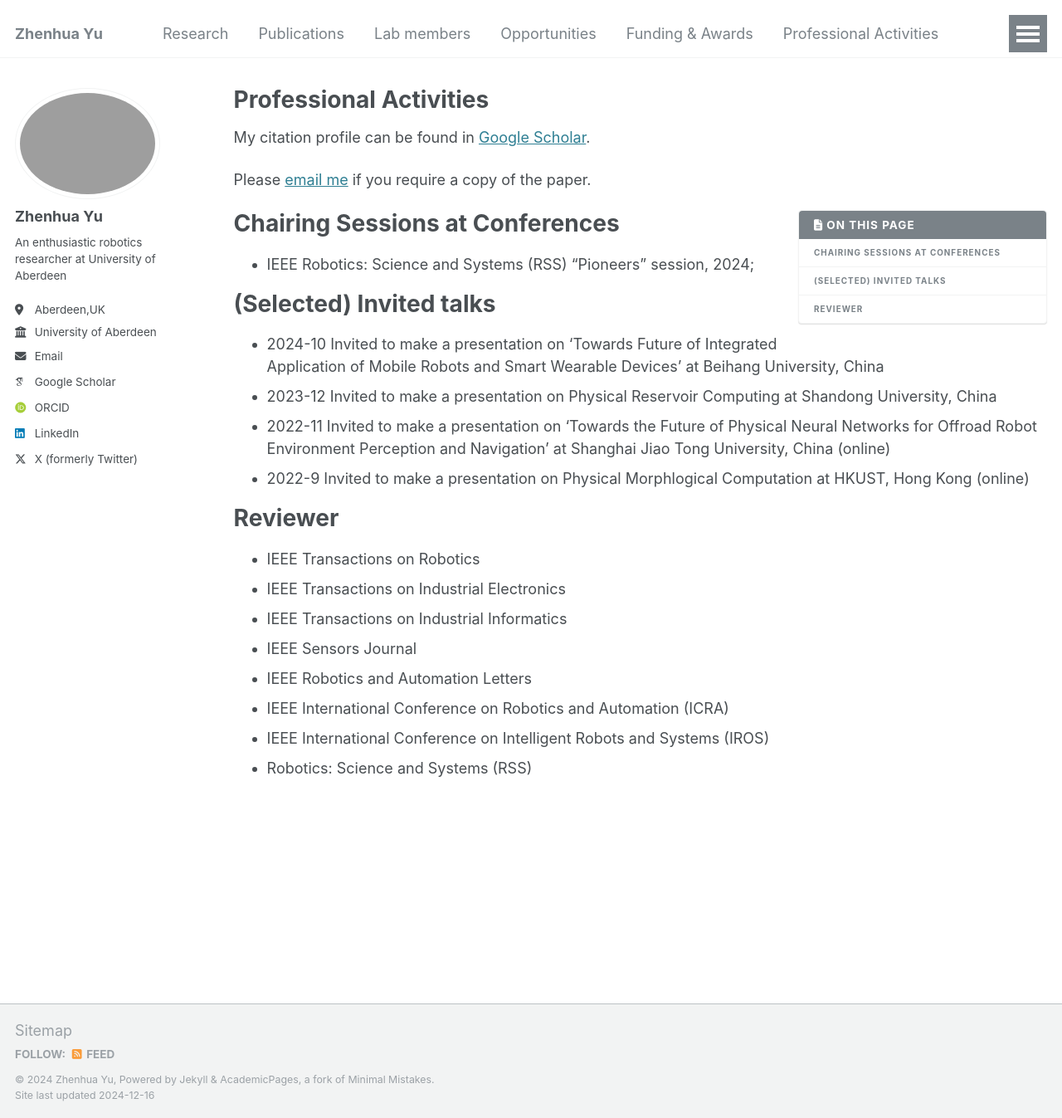
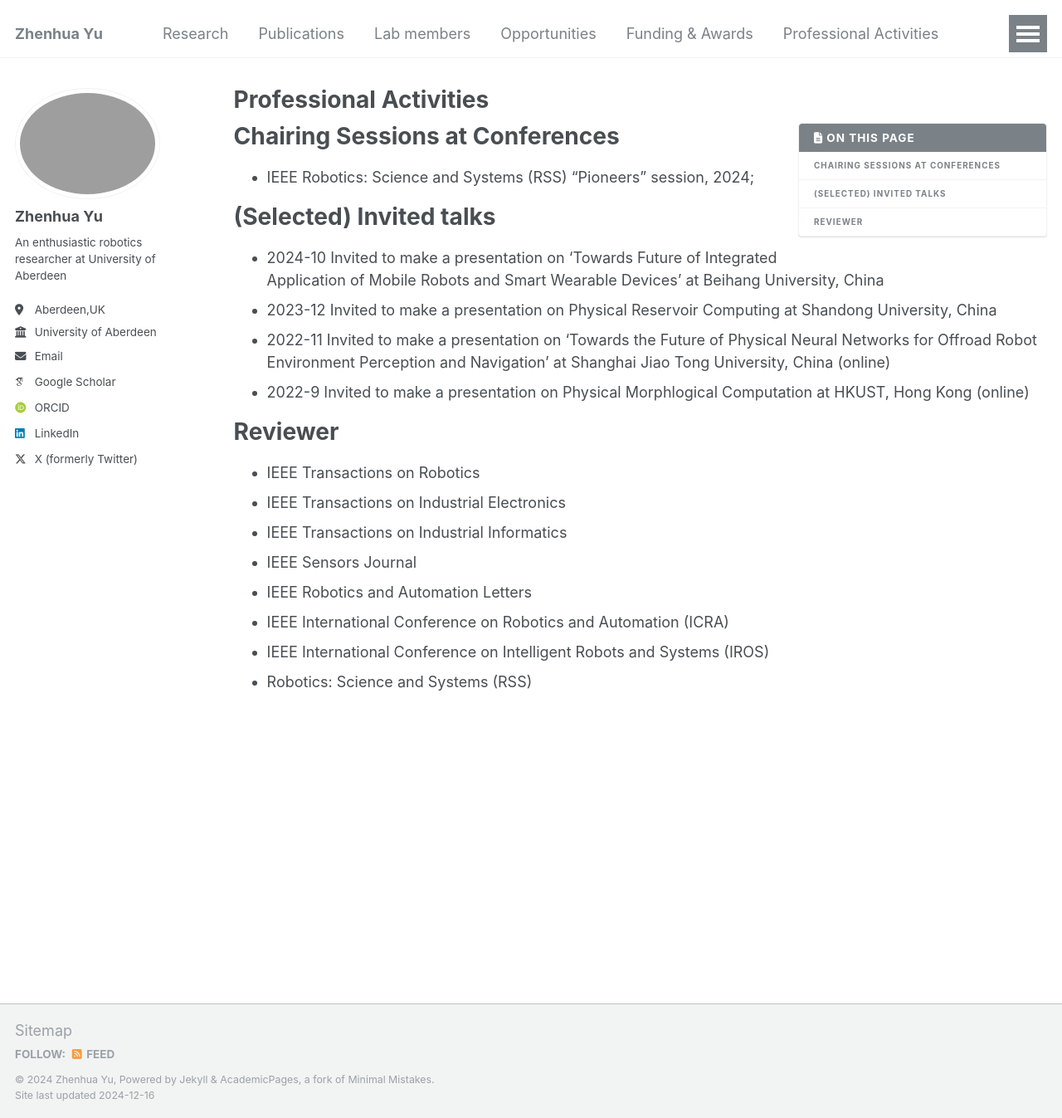
Before and after one commit to DrZhenhuaYu/DrZhenhuaYu.github.io, a Jekyll site: the page built from _pages/ProfessionalActivities.md, in a window 1280 px wide and 1347 px high. Shown: the whole window at 83% size. Built offline with Jekyll 4.4.1, drawn with Linux system fonts in a browser that asks for light colours; some web fonts are replaced.

Commit message:
Update ProfessionalActivities.md

```diff
--- a/_pages/ProfessionalActivities.md
+++ b/_pages/ProfessionalActivities.md
@@ -6,9 +6,6 @@ author_profile: true
 toc: true
 
 ---
-My citation profile can be found in [Google Scholar](https://scholar.google.co.uk/citations?hl=en&user=2qygvtQAAAAJ&view_op=list_works&sortby=pubdate).
-
-Please [email me](mailto:zhenhua.yu@abdn.ac.uk) if you require a copy of the paper.
 
 <!-- <sup>*</sup> denotes corresponding author. -->
 
```
